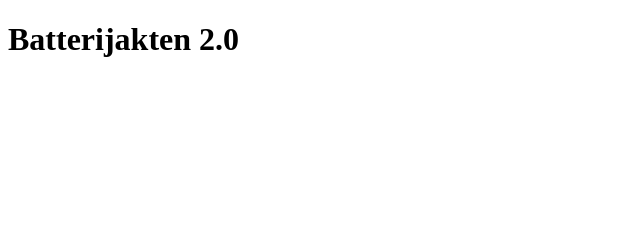
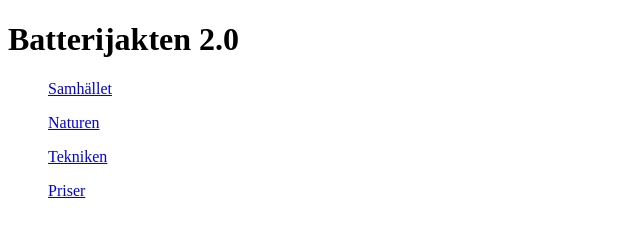
Before and after one commit to Johihi1/Kampanj, a plain HTML site: page index.html in a window 1280 px wide. Shown: the whole page, without its empty margins (0-640 px from the left). Drawn offline with Linux system fonts and the light colour scheme.

Commit message:
Slut på lektion
+navbar
+bakgrundsfärg som inte fungerar

```diff
--- a/Style.css
+++ b/Style.css
@@ -0,0 +1,7 @@
+body{
+    background-color: #C6EEBF;
+}
+
+header{
+    height: 10%;
+}
--- a/index.html
+++ b/index.html
@@ -8,8 +8,13 @@
 <body>
     <header>
         <h1>Batterijakten 2.0</h1>
-        <div id="navbar"></div>
+        <a href="navbar">
+            <ul>Samhället</ul>
+            <ul>Naturen</ul>
+            <ul>Tekniken</ul>
+            <ul>Priser</ul>
+        </a>
     </header>
-
+<div id="main"></div>
 </body>
 </html>
```
